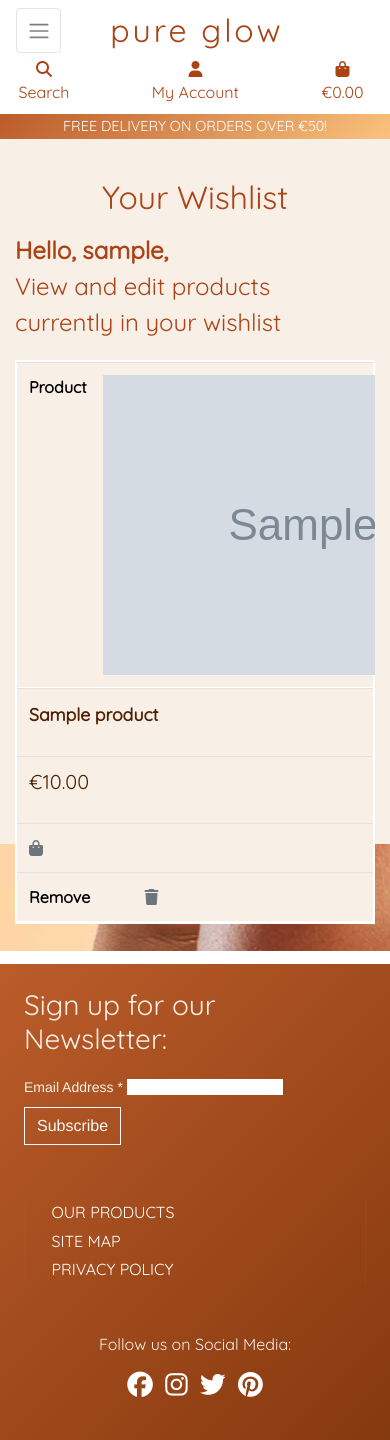
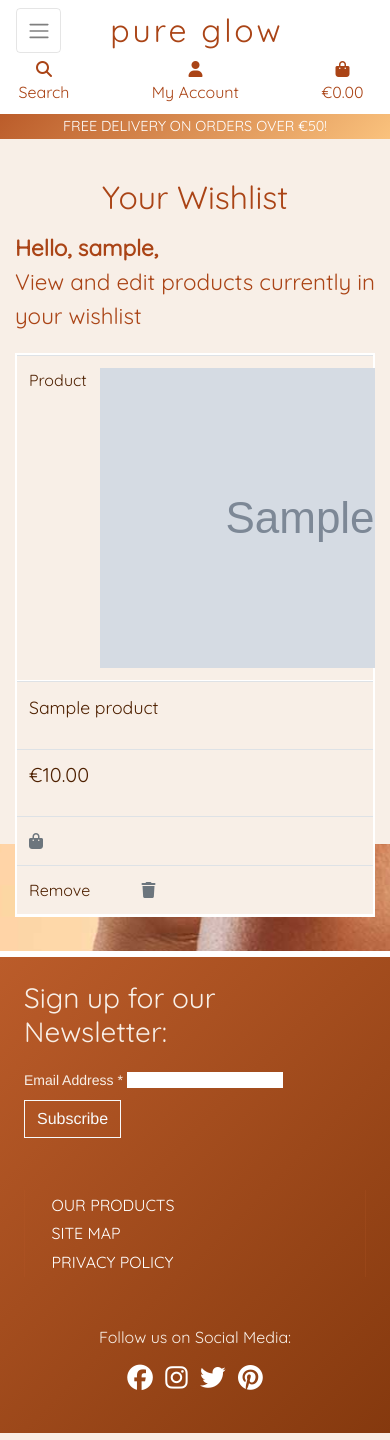
Before and after one commit to RozWelch/pureglow, a Django app: page /wishlist/ in a window 390 px wide. Run offline with Django 3.2, Linux system fonts and the light colour scheme; a user stored in the database is signed in; tables that the repository leaves empty hold one stand-in row (values such as "Sample post"); grey boxes marked "Sample" are stand-in pictures; parts of the project's set-up code (start-up, migrations or seed data) failed here and were passed over; some libraries are stand-ins or nearby versions.

Commit message:
Adjust heading sizes on wishlist table

```diff
--- a/static/css/base.css
+++ b/static/css/base.css
@@ -242,8 +242,12 @@ footer a:hover {
 }
 
 /* ------------------------ Wishlist table */
+.wishlist-td {
+    display: flex;
+}
+
 .wishlist-heading {
-    font-size: 1.5rem;
+    font-size: 1.4rem;
     color: #aa4416 !important;
 }
 
@@ -257,7 +261,7 @@ footer a:hover {
 }
 
 .wishlist-tr-style {
-    border: 2px solid #fae8d8;
+    border: 1px solid #fff;
 }
 
 /* ------------------------ How to Articles */
@@ -420,11 +424,11 @@ footer a:hover {
     }
 
     h1 {
-        font-size: 2rem !important;
+        font-size: 1.5rem !important;
     }
 
     .bodycopy {
-        font-size: 1.2rem !important;
+        font-size: 1.1rem !important;
     }
 
     .main-logo {
@@ -434,6 +438,10 @@ footer a:hover {
     }
 
 /* Wishlist styling for smaller screens */
+    ..wishlist-heading {
+        font-size: 1.1rem;
+    }
+
     .wishlist-thead {
         display: none;
     }
@@ -442,22 +450,21 @@ footer a:hover {
     .wishlist-tr {
         display: flex;
         flex-direction: column;
+        background-color: #f8efe7;
         border: 1px solid #fff;
-        background-color: #f8efe7;
     }
 
     .wishlist-table,
     .wishlist-td[data-label] {
         display: flex;
-        font-weight: bold;
         border-bottom: 1px solid #fff;
     }
 
     .wishlist-table .wishlist-td[data-label]::before {
         content: attr(data-label);
-        color: #000;
+        color: #4e2000;
         width: 30%;
-        margin-right: 1rem;
+        margin-right: .8rem;
 
     }
 
--- a/wishlist/templates/wishlist/wishlist.html
+++ b/wishlist/templates/wishlist/wishlist.html
@@ -59,7 +59,7 @@
                         <td class="wishlist-td" data-label="Product">
                             <!-- Product image -->
                             {% if product.product.image %}
-                            <img class="product-image_small" src="{{ product.product.image.url }}" alt="{{ product.product.name }}">
+                            <img class="product-image-small" src="{{ product.product.image.url }}" alt="{{ product.product.name }}">
                             {% else %}
                             <img class="" src="{{ MEDIA_URL }}noimage.png" alt="{{ product.product.name }}">
                             {% endif %}
```
